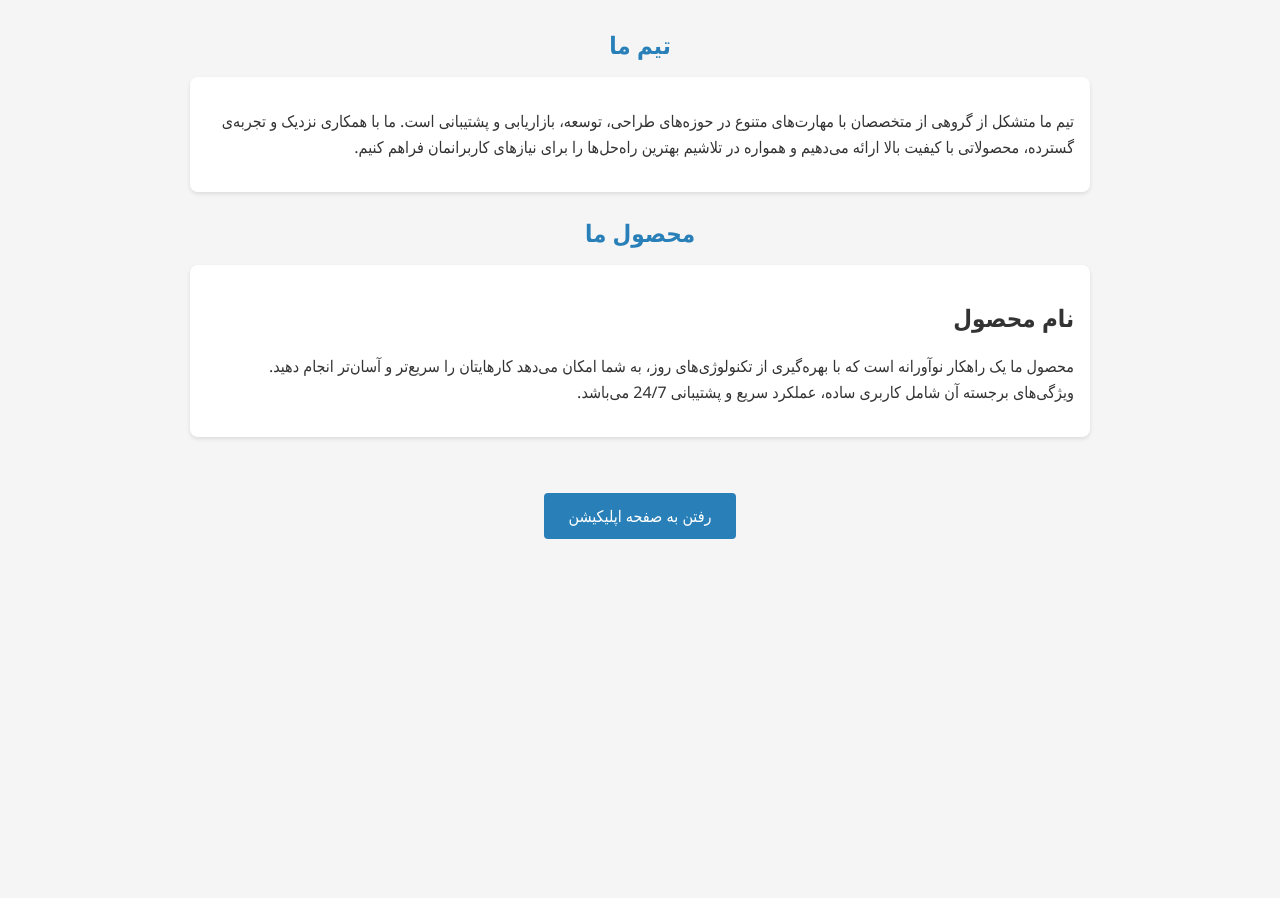
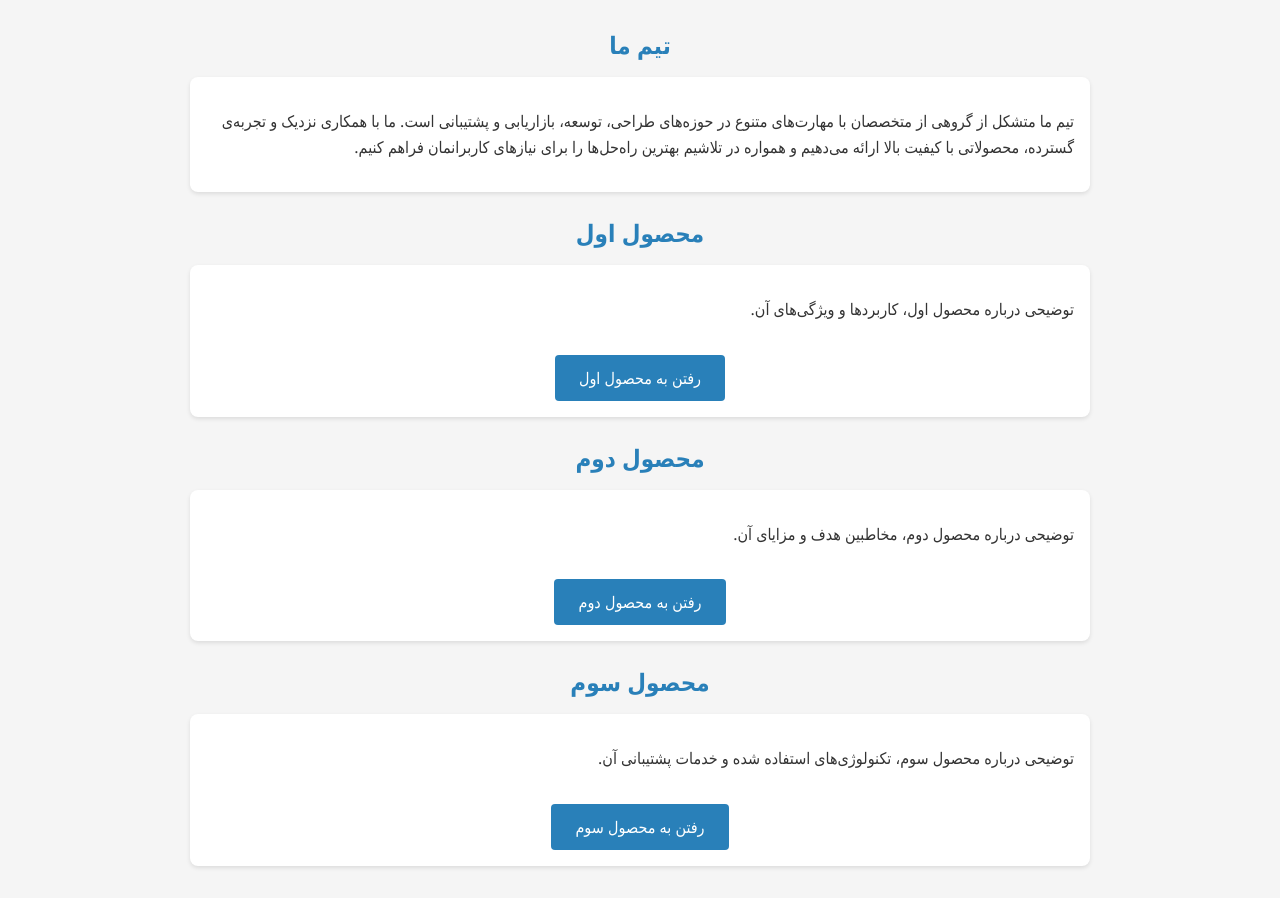
Before and after one commit to MahdiBahar/MEC_webpage, a plain HTML site: page index.html in a window 1280 px wide. Shown: the part 69-967 px from the top of the page. Before the commit the page ends 800 px from the top, so only its background shows below. Drawn offline with Linux system fonts and the light colour scheme.

Commit message:
consider three products with related button in own section

```diff
--- a/index.html
+++ b/index.html
@@ -3,7 +3,7 @@
 <head>
     <meta charset="UTF-8">
     <meta name="viewport" content="width=device-width, initial-scale=1.0">
-    <title>معرفی تیم و محصول</title>
+    <title>معرفی تیم و محصولات</title>
     <style>
         body {
             margin: 0;
@@ -52,7 +52,7 @@
         }
         .cta {
             display: inline-block;
-            margin: 2rem auto;
+            margin-top: 1rem;
             padding: 0.75rem 1.5rem;
             background-color: #2980b9;
             color: #fff;
@@ -73,7 +73,7 @@
 <body>
     <header>
         <img src="logo.png" alt="لوگو" class="logo">
-        <h1>تیم و محصول ما</h1>
+        <h1>تیم و محصولات ما</h1>
     </header>
 
     <div class="container">
@@ -85,19 +85,36 @@
             </div>
         </section>
 
-        <!-- Product Section -->
-        <section id="product">
-            <h2 class="section-title">محصول ما</h2>
+        <!-- Product Sections -->
+        <section id="product1">
+            <h2 class="section-title">محصول اول</h2>
             <div class="product-info">
-                <h2>نام محصول</h2>
-                <p>محصول ما یک راهکار نوآورانه است که با بهره‌گیری از تکنولوژی‌های روز، به شما امکان می‌دهد کارهایتان را سریع‌تر و آسان‌تر انجام دهید. ویژگی‌های برجسته آن شامل کاربری ساده، عملکرد سریع و پشتیبانی 24/7 می‌باشد.</p>
+                <p>توضیحی درباره محصول اول، کاربردها و ویژگی‌های آن.</p>
+                <div class="text-center">
+                    <a class="cta" href="product1.html">رفتن به محصول اول</a>
+                </div>
             </div>
         </section>
 
-        <!-- Call to Action -->
-        <div class="text-center">
-            <a class="cta" href="application.html">رفتن به صفحه اپلیکیشن</a>
-        </div>
+        <section id="product2">
+            <h2 class="section-title">محصول دوم</h2>
+            <div class="product-info">
+                <p>توضیحی درباره محصول دوم، مخاطبین هدف و مزایای آن.</p>
+                <div class="text-center">
+                    <a class="cta" href="product2.html">رفتن به محصول دوم</a>
+                </div>
+            </div>
+        </section>
+
+        <section id="product3">
+            <h2 class="section-title">محصول سوم</h2>
+            <div class="product-info">
+                <p>توضیحی درباره محصول سوم، تکنولوژی‌های استفاده شده و خدمات پشتیبانی آن.</p>
+                <div class="text-center">
+                    <a class="cta" href="product3.html">رفتن به محصول سوم</a>
+                </div>
+            </div>
+        </section>
     </div>
 </body>
 </html>
```
